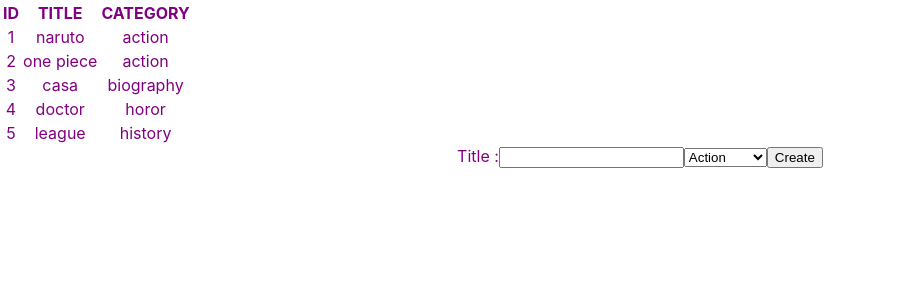
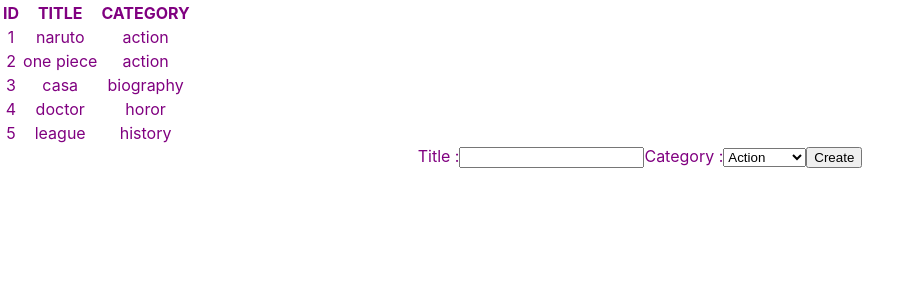
Before and after one commit to EricMbouwe/MagikBooks, a React (Create React App) app: page / in a window 1280 px wide. Shown: the top 300 px of the page, without its empty margins (0-921 px from the left). Built offline with nearby package versions, Linux system fonts and the light colour scheme.

Commit message:
fixed reducer work

```diff
--- a/src/actions/index.js
+++ b/src/actions/index.js
@@ -1,14 +1,19 @@
-export const CREATE_BOOK = 'CREATE_BOOK';
-export const REMOVE_BOOK = 'REMOVE_BOOK';
+export const CREATE_BOOK = "CREATE_BOOK";
+export const REMOVE_BOOK = "REMOVE_BOOK";
 
-export const createBook = book => ({
+// export const createBook = book => ({
+//   type: CREATE_BOOK,
+//   payload: {
+//     book,
+//   },
+// });
+
+export const createBook = (book) => ({
   type: CREATE_BOOK,
-  payload: {
-    book,
-  },
+  book: book,
 });
 
-export const removeBook = book => ({
+export const removeBook = (book) => ({
   type: REMOVE_BOOK,
   payload: {
     id: book.id,
--- a/src/containers/BooksForm.js
+++ b/src/containers/BooksForm.js
@@ -1,6 +1,7 @@
 import React, { Component } from "react";
 import { createBook } from "../actions/index";
 import { connect } from "react-redux";
+import PropTypes from "prop-types";
 
 class BooksForm extends Component {
   constructor(props) {
@@ -8,7 +9,7 @@
     this.state = {
       id: Math.floor(Math.random() * 11),
       title: "",
-      category: "",
+      category: "Action",
     };
   }
 
@@ -18,16 +19,15 @@
     });
   };
 
-  handleSubmit() {
-    this.setState((state) => {
-      const currentBook = state;
+  handleSubmit = (e) => {
+    e.preventDefault();
+    const currentBook = this.state;
     this.props.submitNewBook(currentBook);
-      return {
-        input: "",
-        category: "",
+    this.setState({
+      title: "",
+      category: "Action",
+    });
   };
-    });
-  }
 
   render() {
     const categories = [
@@ -41,11 +41,10 @@
     ];
 
     const { title } = this.state;
-    console.log(this.props);
 
     return (
       <div>
-        <form>
+        <form onSubmit={this.handleSubmit}>
           <label htmlFor="title">
             Title :
             <input
@@ -55,14 +54,17 @@
               id="title"
             />
           </label>
-          <select name="category" id="category">
+          <label>
+            Category :
+            <select name="category" id="category" onChange={this.handleChange}>
               {categories.map((category) => (
                 <option value={category} key={category}>
                   {category}
                 </option>
               ))}
             </select>
-          <button type="submit">Create</button>
+          </label>
+          <input type="submit" value="Create" />
         </form>
       </div>
     );
@@ -77,4 +79,8 @@
   };
 };
 
-export default connect(mapDispatchToProps)(BooksForm);
+BooksForm.propTypes = {
+  submitNewBook: PropTypes.func.isRequired,
+};
+
+export default connect(null, mapDispatchToProps)(BooksForm);
--- a/src/containers/BooksList.js
+++ b/src/containers/BooksList.js
@@ -24,12 +24,16 @@
   </div>
 );
 
+// const mapStateToProps = (state) => ({
+//   books: state.books,
+// });
+
 const mapStateToProps = (state) => ({
-  books: state.books,
+  books: state,
 });
-
-export default connect(mapStateToProps)(BooksList);
 
 BooksList.propTypes = {
   books: PropTypes.arrayOf(PropTypes.object).isRequired,
 };
+
+export default connect(mapStateToProps, null)(BooksList);
--- a/src/reducers/books.js
+++ b/src/reducers/books.js
@@ -1,24 +1,29 @@
 import { CREATE_BOOK, REMOVE_BOOK } from '../actions';
 
-const initialState = {
-  books: [
-    // { id: Math.floor(Math.random() * 11), title: 'naruto', category: 'action' },
-    // { id: Math.floor(Math.random() * 11), title: 'one piece', category: 'action' },
-    // { id: Math.floor(Math.random() * 11), title: 'casa', category: 'biography' },
-    // { id: Math.floor(Math.random() * 11), title: 'doctor', category: 'horor' },
-    // { id: Math.floor(Math.random() * 11), title: 'league', category: 'history' },
-    { id: 1, title: 'naruto', category: 'action' },
-    { id: 2, title: 'one piece', category: 'action' },
-    { id: 3, title: 'casa', category: 'biography' },
-    { id: 4, title: 'doctor', category: 'horor' },
-    { id: 5, title: 'league', category: 'history' },
-  ],
-};
+// const initialState = {
+//   books: [
+//     { id: 1, title: 'naruto', category: 'action' },
+//     { id: 2, title: 'one piece', category: 'action' },
+//     { id: 3, title: 'casa', category: 'biography' },
+//     { id: 4, title: 'doctor', category: 'horor' },
+//     { id: 5, title: 'league', category: 'history' },
+//   ],
+// };
 
-const booksReducer = (state = initialState, action) => {
+const books = [
+  { id: 1, title: "naruto", category: "action" },
+  { id: 2, title: "one piece", category: "action" },
+  { id: 3, title: "casa", category: "biography" },
+  { id: 4, title: "doctor", category: "horor" },
+  { id: 5, title: "league", category: "history" },
+];
+
+const booksReducer = (state = books, action) => {
   switch (action.type) {
     case CREATE_BOOK:
-      return [...state, action.payload.book];
+      console.log('action called')
+      console.log(action)
+      return [...state, action.book];
     case REMOVE_BOOK:
       return state.filter(book => book.id !== action.payload.id);
     default:
```
Lines whose indentation alone changed are shown as unchanged.
